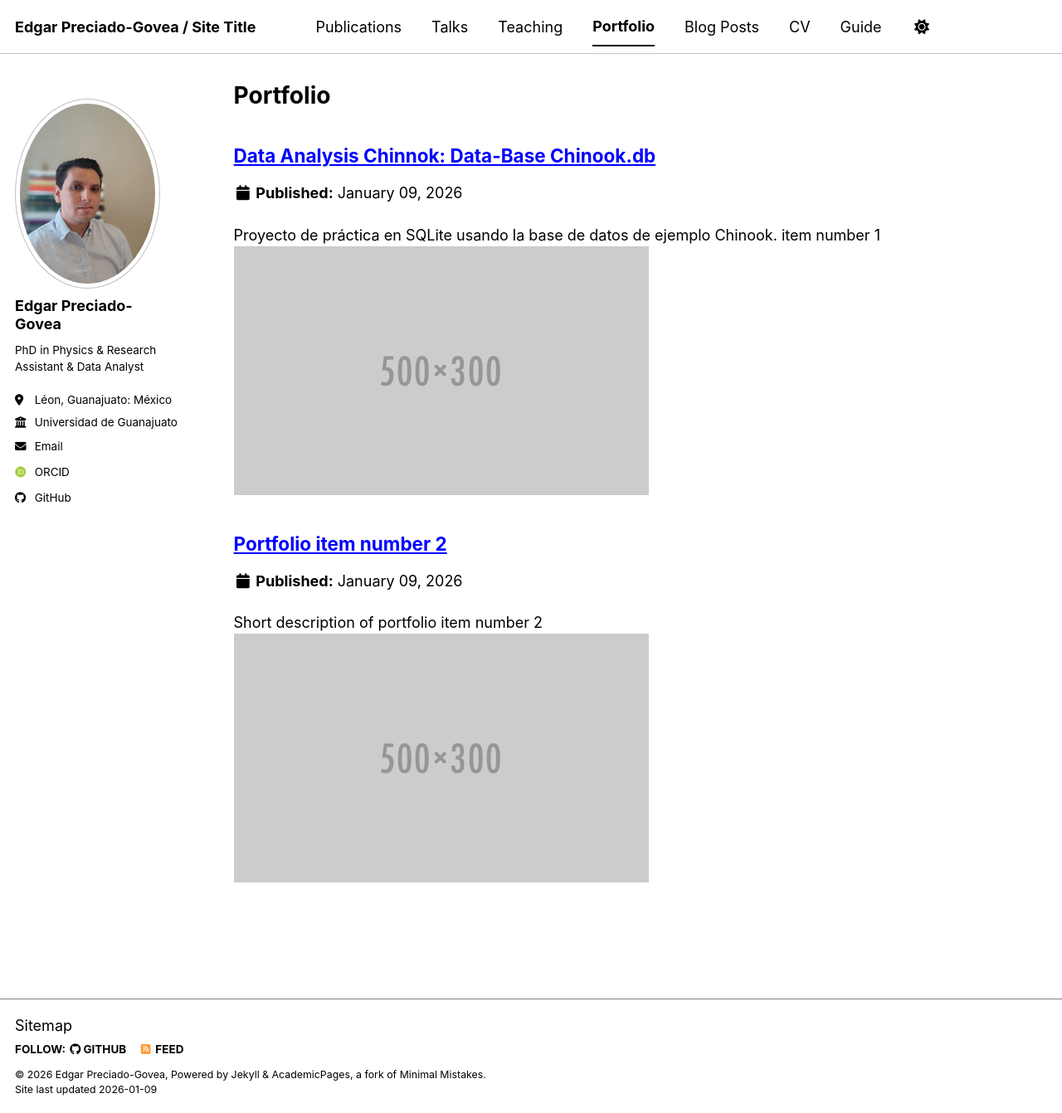
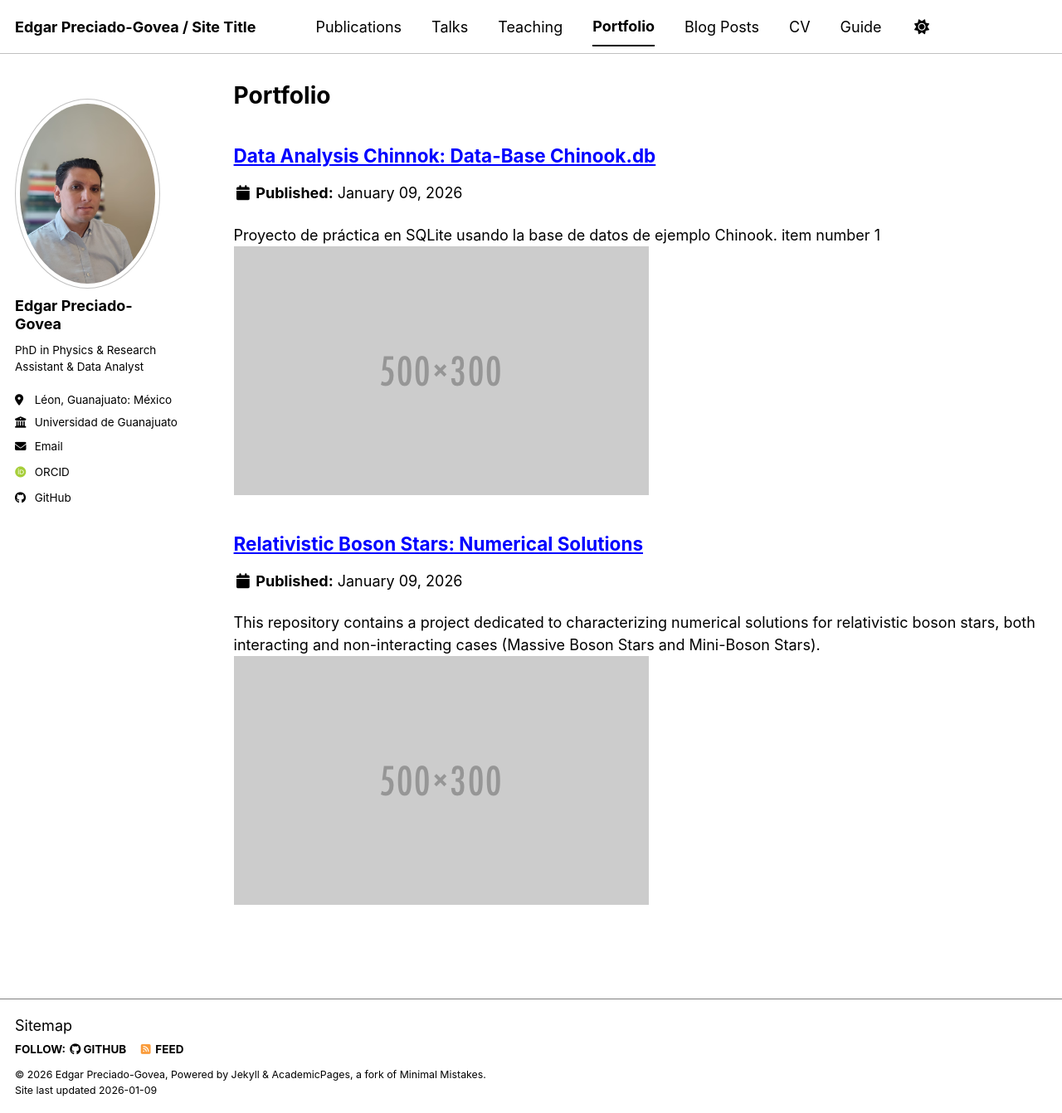
Before and after one commit to edgargovea/edgarpgovea.github.io, a Jekyll site: the page built from _pages/portfolio.html, in a window 1280 px wide and 1342 px high. Shown: the whole window at 83% size. Built offline with Jekyll 4.4.1, drawn with Linux system fonts in a browser that asks for light colours; some web fonts are replaced; a script bundle is joined from its source files by our own code; library files that are not in the unit come from our copies.

Commit message:
Update portfolio-2.html

```diff
--- a/_portfolio/portfolio-2.html
+++ b/_portfolio/portfolio-2.html
@@ -1,7 +1,20 @@
 ---
-title: "Portfolio item number 2"
-excerpt: "Short description of portfolio item number 2 <br/><img src='/images/500x300.png'>"
+title: "Relativistic Boson Stars: Numerical Solutions  "
+excerpt: "This repository contains a project dedicated to characterizing numerical solutions for relativistic boson stars, both interacting and non-interacting cases (Massive Boson Stars and Mini-Boson Stars).
+<br/><img src='/images/500x300.png'>"
 collection: portfolio
 ---
 
-This is an item in your portfolio. It can be have images or nice text. If you name the file .md, it will be parsed as markdown. If you name the file .html, it will be parsed as HTML.
+Compact objects like white dwarfs and neutron stars are part of the entities that populate the universe and play a role in astrophysical and cosmological observations. These objects belong to the family of compact fermionic objects that conform to the universe.
+
+Parallel to these objects are **boson stars**, hypothetical compact objects made of spin $\(s = 0\)$ bosons, and **Proca stars**, compact objects made of spin $\(s = 1\)$ bosons. These hypothetical objects could account for dark matter: massive self-gravitating scalar (or vector) fields can form stable astrophysical (or subatomic) objects supported by self-gravity and Heisenberg’s uncertainty principle.
+
+Although the cold dark matter model (CDM) within the standard cosmological model $\(\Lambda\)$ CDM explains large-scale structure so well, it faces issues on galactic scales:
+
+- CDM simulations predict cuspy density profiles at galactic centers, whereas rotation curves suggest smooth cores.
+- The predicted number of satellite galaxies around galactic halos is higher than observed.
+
+If dark matter is composed of boson particles in a Bose-Einstein condensate (as in boson stars), these problems might be mitigated. Boson and Proca star phenomenology could address the cusp and missing satellite problems.
+
+[Notebook](https:///nbviewer.org/github.com/edgargovea/Relativistic-Boson-Stars/blob/main/Notebooks/mini_boson_star_and_Massive_Boson_star.ipynb) | [Respository](https://github.com/edgargovea/Relativistic-Boson-Stars/tree/main)
+---
```
